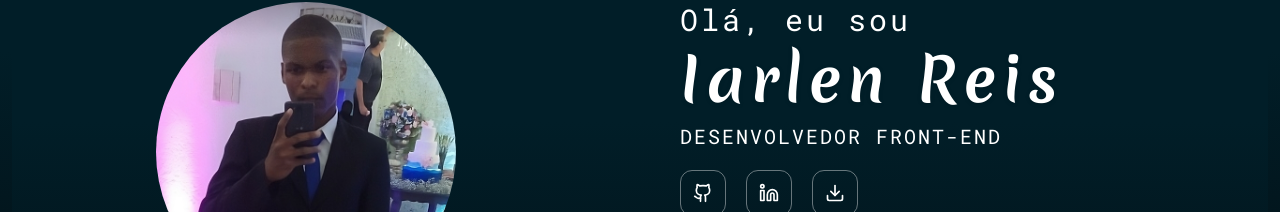
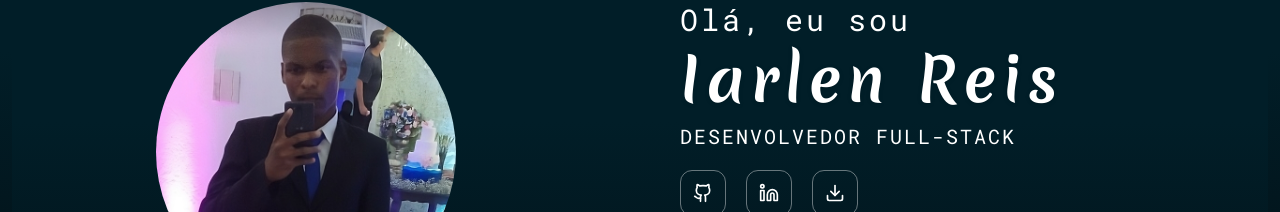
Before and after one commit to iarlen-reis/Portfolio, a Next.js app: page / in a window 1280 px wide. Shown: the part 148-360 px from the top of the page. Built offline with nearby package versions, Linux system fonts and the light colour scheme.

Commit message:
refactor: changing text front-end to full-stack.

```diff
--- a/src/app/page.tsx
+++ b/src/app/page.tsx
@@ -25,7 +25,7 @@ export default function Home() {
             Iarlen Reis
           </h1>
           <p className="text-lg uppercase leading-relaxed tracking-wide md:mt-2 md:text-xl lg:tracking-wider xl:tracking-widest">
-            Desenvolvedor Front-end
+            Desenvolvedor Full-stack
           </p>
         </div>
         <ul className="flex w-full items-center justify-center gap-5 md:justify-start">
```
